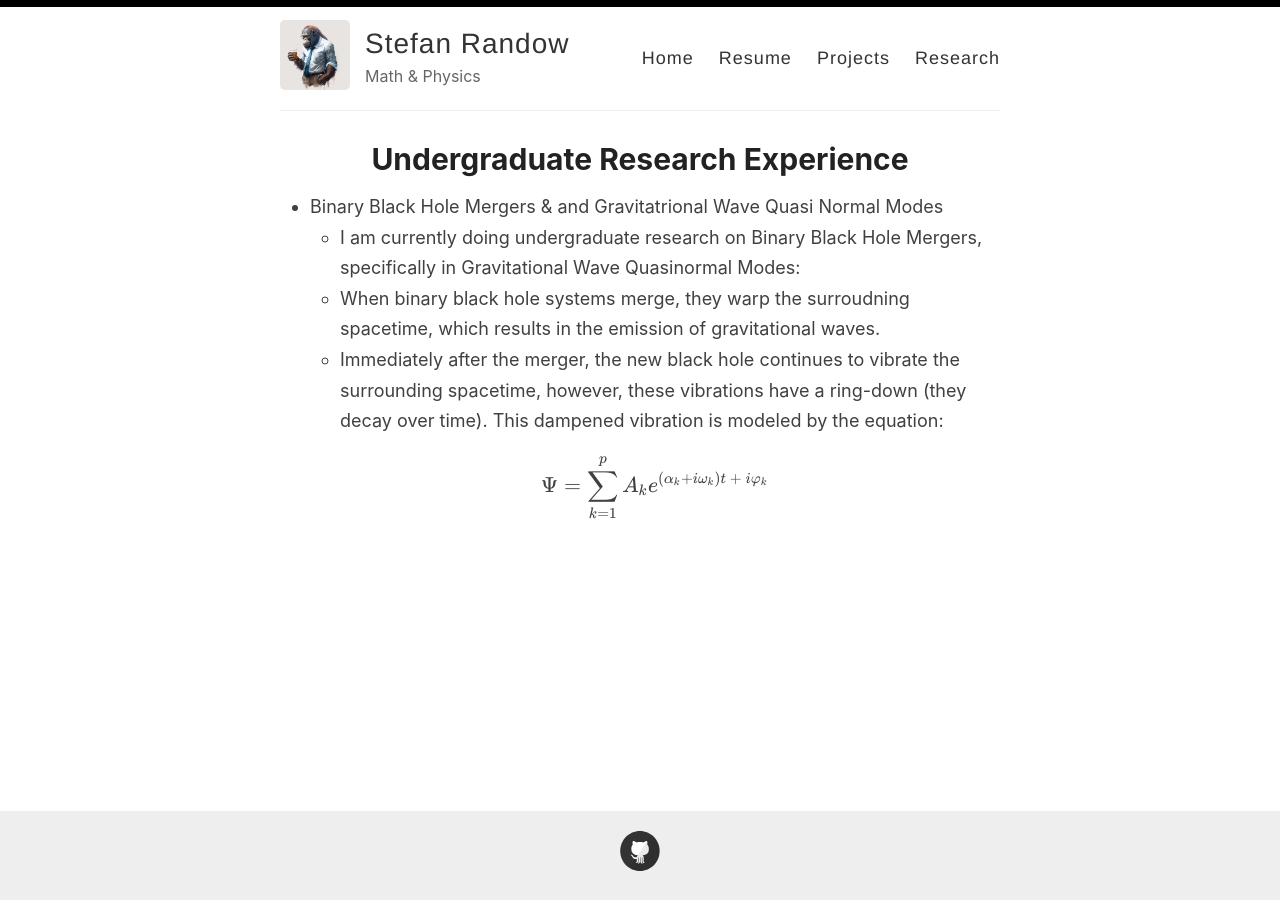
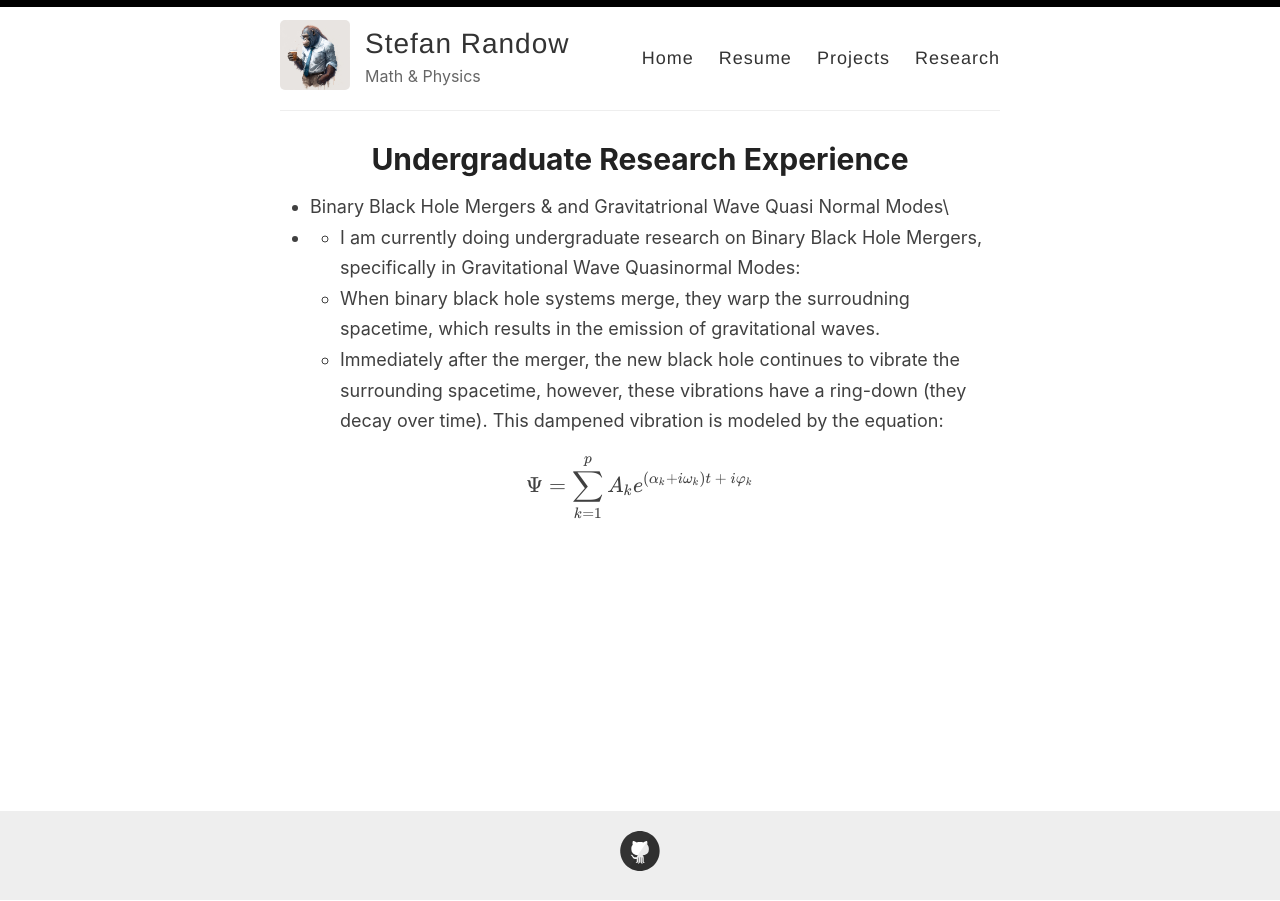
Before and after one commit to StefanRandow/StefanRandow.github.io, a Jekyll site: the page built from _pages/research.md, in a window 1280 px wide. Built offline with Jekyll 4.4.1, drawn with Linux system fonts in a browser that asks for light colours; nearby versions of some CDN libraries.

```diff
--- a/_pages/research.md
+++ b/_pages/research.md
@@ -4,7 +4,8 @@ title: Undergraduate Research Experience
 permalink: /research/
 ---
 
-- Binary Black Hole Mergers & and Gravitatrional Wave Quasi Normal Modes
+- Binary Black Hole Mergers & and Gravitatrional Wave Quasi Normal Modes\
+-
 	- I am currently doing undergraduate research on Binary Black Hole Mergers, specifically in Gravitational Wave Quasinormal Modes:
 	- When binary black hole systems merge, they warp the surroudning spacetime, which results in the emission of gravitational waves.
 	- Immediately after the merger, the new black hole continues to vibrate the surrounding spacetime, however, these vibrations have a ring-down (they decay over time). This dampened vibration is modeled 	by the equation:
```
